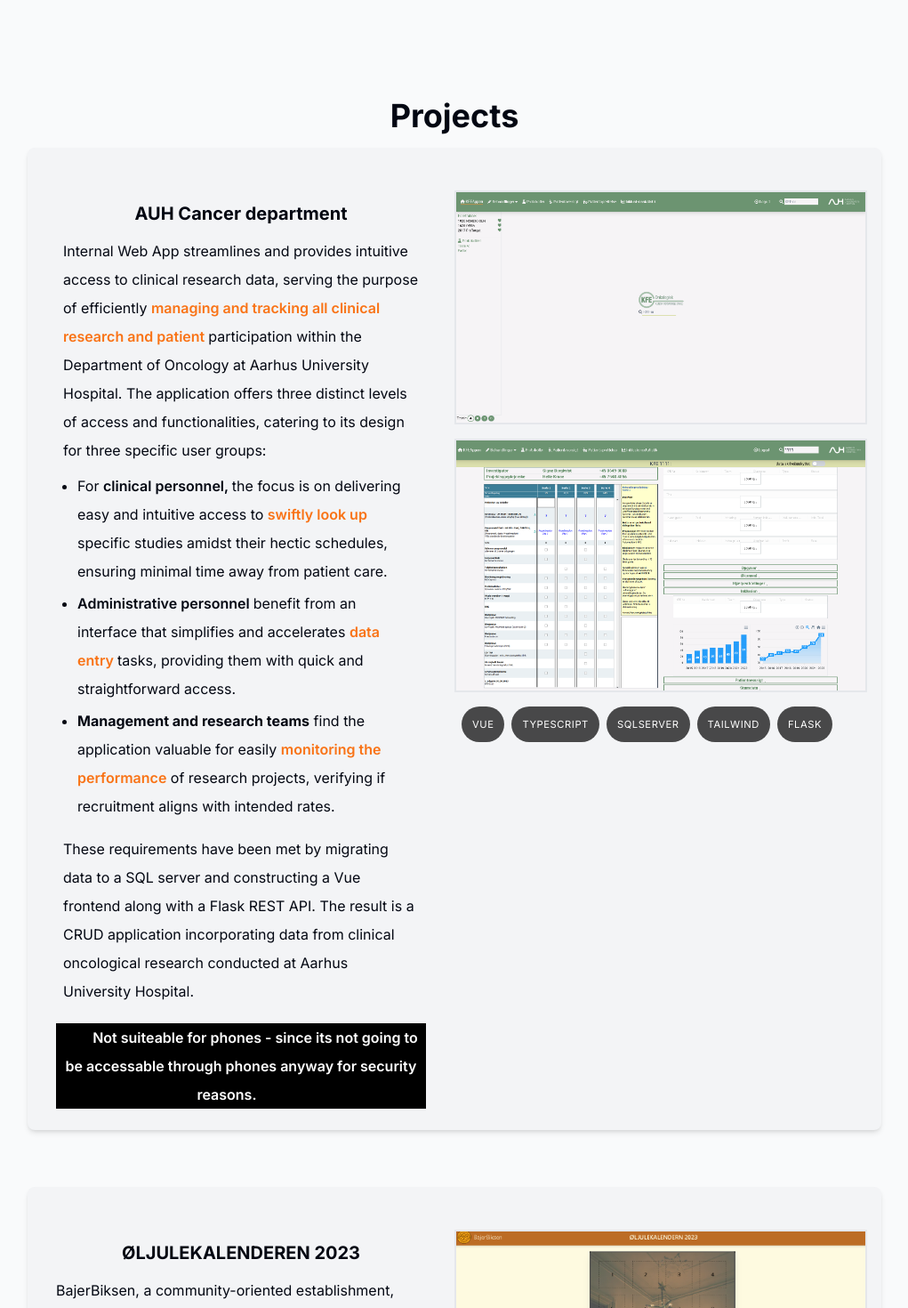
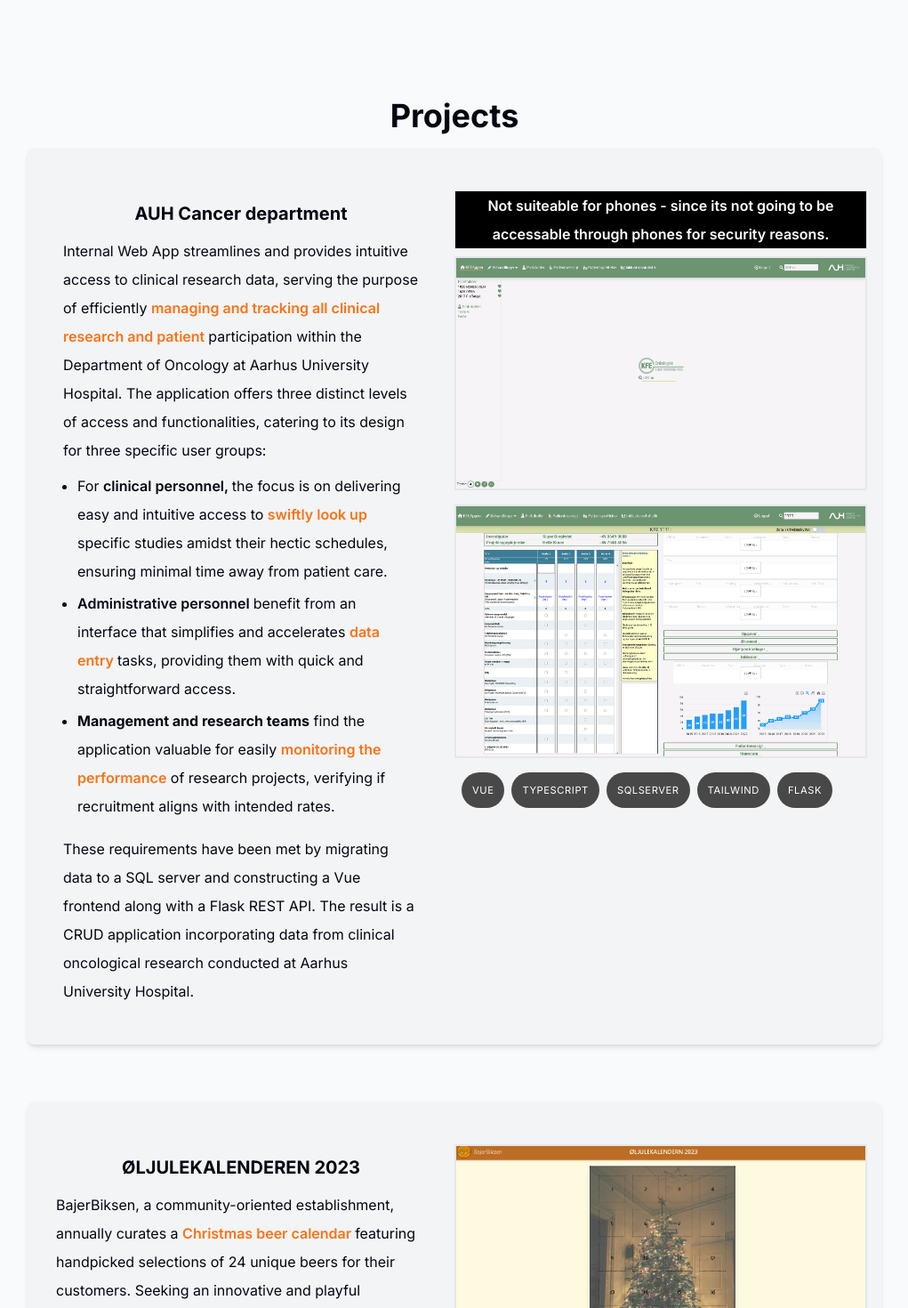
Before and after one commit to aMalling/portfolio-next, a Next.js app: page / in a window 1280 px wide. Shown: the part 1306-2776 px from the top of the page at 89% size, without its empty margins (129-1150 px from the left). Built offline with nearby package versions, Linux system fonts and the light colour scheme.

Commit message:
adjusted text box

```diff
--- a/components/projects.tsx
+++ b/components/projects.tsx
@@ -70,14 +70,14 @@ export default function Projects() {
             result is a CRUD application incorporating data from clinical
             oncological research conducted at Aarhus University Hospital.
           </div>
-          <div className="bg-black">
-            <span className="font-semibold mx-2 sm:p-6 sm:text-left pt-1 text-white">
+        </div>
+        <div className=" sm:py-6 sm:pr-4">
+          <div className="bg-black border mb-2">
+            <span className="font-semibold   text-center pt-1 text-white">
               Not suiteable for phones - since its not going to be accessable
-              through phones anyway for security reasons.
+              through phones for security reasons.
             </span>
           </div>
-        </div>
-        <div className=" sm:py-6 sm:pr-4">
           <a
             className="cursor-pointer"
             href="https://kfeappen-clone.vercel.app/"
```
